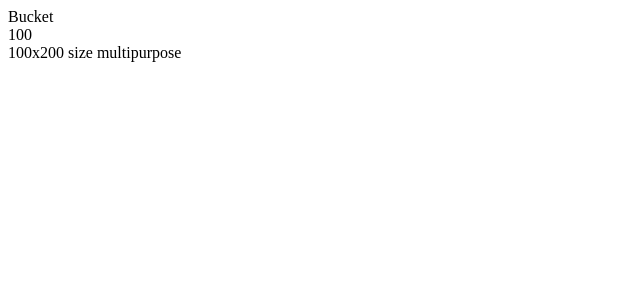
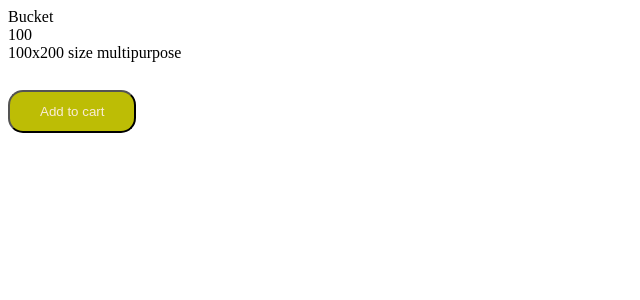
Before and after one commit to Saumya40-codes/Perfect-Buy, a Django app: page /view/3/ in a window 1280 px wide. Shown: the top 300 px of the page, without its empty margins (0-640 px from the left). Run offline with Django 4.2, Linux system fonts and the light colour scheme; data comes from the database, SQL or seed files in the repository; both versions use the stored data as it was after the commit.

Commit message:
add to cart

```diff
--- a/cart_site/cart/models.py
+++ b/cart_site/cart/models.py
@@ -1,4 +1,5 @@
 from django.db import models
+from django.contrib.auth.models import User
 
 # Create your models here.
 class Login(models.Model):
@@ -13,3 +14,11 @@ class Products(models.Model):
     descp = models.CharField(max_length=100)
     def __str__(self):
         return self.name
+
+class Cart(models.Model):
+    user = models.ForeignKey(User, on_delete=models.CASCADE)
+    name = models.CharField(max_length=50)
+    price = models.IntegerField()
+    descp = models.CharField(max_length=100)
+    def __str__(self):
+        return self.name
--- a/cart_site/cart/templates/cart/publish.html
+++ b/cart_site/cart/templates/cart/publish.html
@@ -57,7 +57,10 @@
 </div>
     <div class="pub">
     <a href="{% url 'publish_prod' %}">Publish Your Product</a> <br>
-   </div>
+</div>
+<div class="pub">
+    <a href="{% url 'cart' %}">View your cart</a>
+</div>
 </form>
 <div>
     <div class="available-items">
@@ -74,7 +77,6 @@
     {% endfor %}
 </div>
 
-
 <div class="log-out">
     <a href="{% url 'logout' %}">Log Out</a>
 </div>
--- a/cart_site/cart/templates/cart/view.html
+++ b/cart_site/cart/templates/cart/view.html
@@ -1,7 +1,35 @@
 {% extends 'cart/home.html' %}
 {% block content %}
+<style>
+    .btn{
+        margin-top: 10px;
+        padding:12px 30px 12px 30px;
+        border-radius: 15px;
+        background-color: rgb(189, 189, 5);
+        color: antiquewhite;
+        transition: box-shadow 0.5s;
+        cursor: pointer;
+    }
+    .btn:hover{
+        box-shadow: 6px 6px 9px rgba(0,0,0,0.5);
+    }
+</style>
+
+
 {{item.name}} <br>
 {{item.price}} <br>
-{{item.descp}}
+{{item.descp}} <br>
 
+<form action="" method="post">
+{% csrf_token %}
+<input type="hidden" name="username" value="{{request.user}}">
+<input type="hidden" name="item_id" value="{{item.id}}">
+<input type="hidden" name="item_name" value="{{item.name}}">
+<input type="hidden" name="item_price" value="{{item.price}}">
+<input type="hidden" name="item_descp" value="{{item.descp}}"> <br>
+<input type="submit" value="Add to cart" class="btn">
+</form>
+{% for message in messages %}
+{{message}} <a href="{% url 'cart' %}">View Your Cart</a>
+{% endfor %}
 {% endblock %}
--- a/cart_site/cart/urls.py
+++ b/cart_site/cart/urls.py
@@ -7,5 +7,6 @@ urlpatterns = [
     path('publish/', views.publish, name='publish'),
     path('publish_prod/', views.publish_prod, name='publish_prod'),
     path('view/<str:pk>/', views.view, name='view'),
-    path('logout/', views.logout_user, name='logout')
+    path('logout/', views.logout_user, name='logout'),
+    path('cart/', views.cart, name='cart')
 ]
--- a/cart_site/cart/views.py
+++ b/cart_site/cart/views.py
@@ -1,6 +1,6 @@
 from django.shortcuts import render, redirect
 from django.http import HttpResponse
-from .models import Login, Products
+from .models import Login, Products, Cart
 from .forms import LoginForm, ProductsForm
 from django.contrib.auth import authenticate, logout , login as login_dj
 from django.contrib.auth.models import User
@@ -87,10 +87,35 @@ def publish_prod(request):
     return render(request, 'cart/publish_prod.html', context)
 
 def view(request, pk):
+    if request.method == 'POST':
+        item_name = request.POST.get('item_name')
+        item_price = request.POST.get('item_price')
+        item_descp = request.POST.get('item_descp')
+        name = User.objects.get(username=request.user)
+        cart_item, created = Cart.objects.get_or_create(
+            user=name,
+            name=item_name,
+            price=item_price,
+            descp=item_descp,
+        )
+        if created:
+           cart_item.save()
+        messages.success(request, 'Item added to cart successfully')
+        pk = int(request.POST.get('item_id'))
+        item = Products.objects.get(id=pk)
+        context = {'item': item}
+        return render(request, 'cart/view.html', context)
     item = Products.objects.get(id=pk)
     context = {'item': item}
     return render(request, 'cart/view.html', context)
 
+def cart(request):
+    name = User.objects.get(username=request.user)
+    items = Cart.objects.filter(user=name)
+    item_count = items.count()
+    context = {'items': items, 'item_count': item_count}
+    return render(request, 'cart/cart_items.html', context)
+
 def logout_user(request):
     logout(request)
     return redirect('index')
```
Also changed, not shown: cart_site/cart/templates/cart/cart_items.html (added, +8 -0 lines), cart_site/cart/migrations/0003_cart.py (added), cart_site/cart/migrations/0004_alter_cart_user.py (added), cart_site/db.sqlite3.
